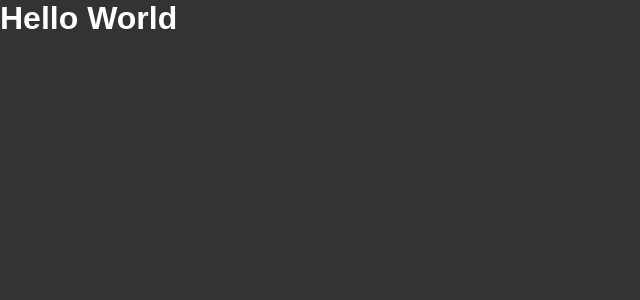
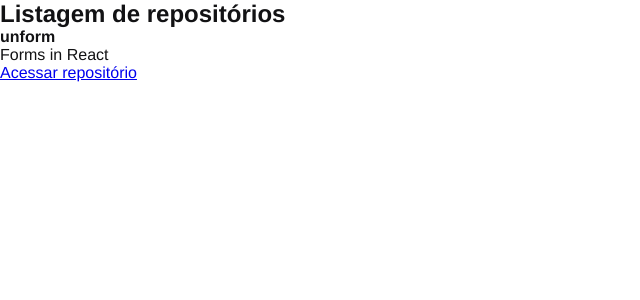
Before and after one commit to pauloreis7/github-explorer, a React app: page / in a window 1280 px wide. Shown: the top 300 px of the page, without its empty margins (0-640 px from the left). Built offline with nearby package versions, Linux system fonts and the light colour scheme.

Commit message:
Creating First Components

```diff
--- a/package.json
+++ b/package.json
@@ -17,11 +17,13 @@
     "@babel/core": "^7.14.8",
     "@babel/preset-env": "^7.14.9",
     "@babel/preset-react": "^7.14.5",
+    "@pmmmwh/react-refresh-webpack-plugin": "^0.4.3",
     "babel-loader": "^8.2.2",
     "cross-env": "^7.0.3",
     "css-loader": "^6.2.0",
     "html-webpack-plugin": "^5.3.2",
     "node-sass": "^6.0.1",
+    "react-refresh": "^0.10.0",
     "sass-loader": "^12.1.0",
     "style-loader": "^3.2.1",
     "webpack": "^5.48.0",
--- a/src/App.jsx
+++ b/src/App.jsx
@@ -1,5 +1,7 @@
+import { RepositoryList } from './components/RepositoryList'
+
 import './styles/global.scss'
 
 export function App() {
-  return <h1>Hello World</h1>
+  return <RepositoryList />
 }
--- /dev/null
+++ b/src/components/RepositoryItem.jsx
@@ -0,0 +1,10 @@
+export function RepositoryItem(props) {
+  return (
+    <li>
+      <strong>{props.repository}</strong>
+      <p>Forms in React</p>
+
+      <a href="#">Acessar repositório</a>
+    </li>
+  )
+}
--- /dev/null
+++ b/src/components/RepositoryList.jsx
@@ -0,0 +1,13 @@
+import { RepositoryItem } from "./RepositoryItem";
+
+export function RepositoryList() {
+  return (
+    <section className="respository-list">
+      <h1>Listagem de repositórios</h1>
+
+      <ul>
+        <RepositoryItem repository="unform" />
+      </ul>
+    </section>
+  )
+}
--- a/src/styles/global.scss
+++ b/src/styles/global.scss
@@ -5,7 +5,6 @@
 }
 
 body {
-  font-family: Arial, Helvetica, sans-serif;
-  background: #333;
-  color: #fff;
+  font: 16px "Helvetica Neue", Arial, sans-serif;
+  color: #121214;
 }
--- a/webpack.config.js
+++ b/webpack.config.js
@@ -1,5 +1,6 @@
 const path = require('path')
 const HtmlWebpackPlugin = require('html-webpack-plugin')
+const ReactRefreshWebpackPlugin = require('@pmmmwh/react-refresh-webpack-plugin')
 
 const isDevelopment = process.env.NODE_ENV !== 'production'
 
@@ -15,19 +16,28 @@ module.exports = {
     extensions: ['.js', '.jsx'],
   },
   devServer: {
-    contentBase: path.resolve(__dirname, 'public')
+    contentBase: path.resolve(__dirname, 'public'),
+    hot: true,
   },
   plugins: [
+    isDevelopment && new ReactRefreshWebpackPlugin(),
     new HtmlWebpackPlugin({
       template: path.resolve(__dirname, 'public', 'index.html')
     })
-  ],
+  ].filter(Boolean),
   module: {
     rules: [
       {
         test: /\.jsx$/,
         exclude: /node_modules/,
-        use: 'babel-loader',
+        use: {
+          loader: 'babel-loader',
+          options: {
+            plugins: [
+              isDevelopment && require.resolve('react-refresh/babel')
+            ].filter(Boolean)
+          }
+        },
       },
       {
         test: /\.scss$/,
```
Also changed, not shown: 1 other file (tests, documents, lock files or other folders).
